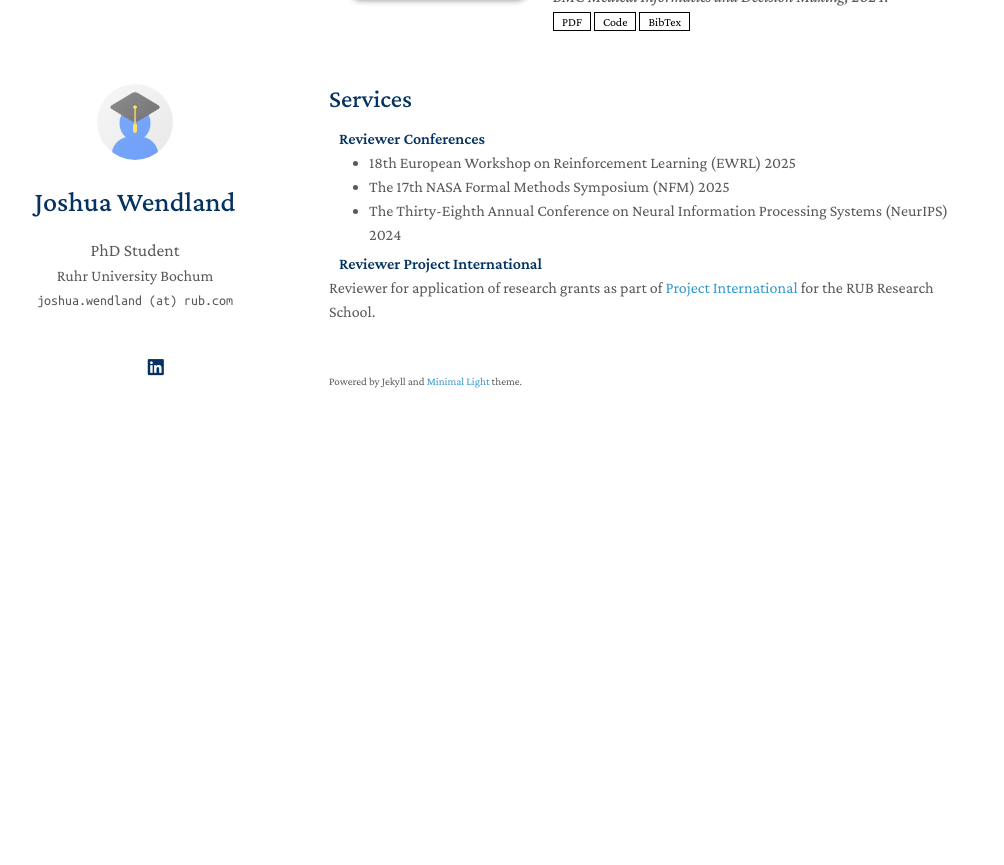
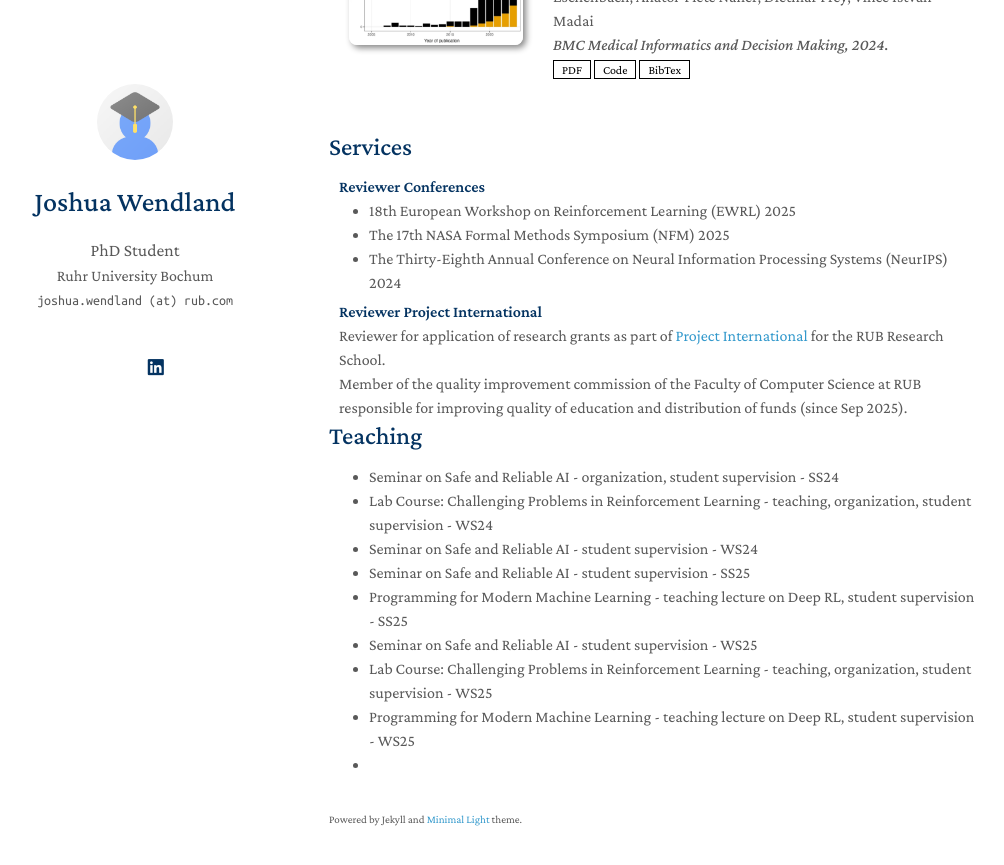
Before and after one commit to joshuawe/joshuawe.github.io, a Jekyll site: the page built from index.md, in a window 1280 px wide and 900 px high, scrolled down 730 px. Shown: the top 865 px of the window, without its empty margins (141-1145 px from the left). Built offline with Jekyll 4.4.1, drawn with Linux system fonts in a browser that asks for light colours; a style sheet for code colours, icons or effects is not loaded; our own code applies the rules of GitHub Pages for plain Markdown files; before the commit the page ends 1192 px from its top, so only the background shows below that; some of the changed text lies outside the part shown.

Commit message:
add teaching

```diff
--- a/_includes/services.md
+++ b/_includes/services.md
@@ -19,5 +18,27 @@
 
 
 <h4 style="margin:0 10px 0;">Reviewer Project International </h4>
+<p style="margin:0 10px 0;">
+Reviewer for application of research grants as part of <a href="https://www.research-school.rub.de/doctoral-researchers/funding-for-internationalization/project-international"><italics>Project International</italics></a> for the RUB Research School.
+</p>
 
-Reviewer for application of research grants as part of <a href="https://www.research-school.rub.de/doctoral-researchers/funding-for-internationalization/project-international"><italics>Project International</italics></a> for the RUB Research School.
+<h4 style="margin:0 10px 0;"></h4>
+<p style="margin:0 10px 0;">
+Member of the quality improvement commission of the Faculty of Computer Science at RUB responsible for improving quality of education and distribution of funds (since Sep 2025).
+</p>
+
+
+## Teaching
+
+<ul style="margin:0 0 5px;">
+  <!-- <li><a href="https://euro-workshop-on-reinforcement-learning.github.io/ewrl18/"><autocolor>18th European Workshop on Reinforcement Learning (EWRL) 2025</autocolor></a></li> -->
+  <li>Seminar on Safe and Reliable AI - organization, student supervision - SS24</li>
+  <li>Lab Course: Challenging Problems in Reinforcement Learning - teaching, organization, student supervision - WS24</li>
+  <li>Seminar on Safe and Reliable AI - student supervision - WS24</li>
+  <li>Seminar on Safe and Reliable AI - student supervision - SS25</li>
+  <li>Programming for Modern Machine Learning - teaching lecture on Deep RL, student supervision - SS25</li>
+  <li>Seminar on Safe and Reliable AI - student supervision - WS25</li>
+  <li>Lab Course: Challenging Problems in Reinforcement Learning - teaching, organization, student supervision - WS25</li>
+  <li>Programming for Modern Machine Learning - teaching lecture on Deep RL, student supervision - WS25</li>
+  <li></li>
+</ul>
--- a/index.md
+++ b/index.md
@@ -13,6 +13,8 @@ I am a PhD student at Ruhr University Bochum supervised by Nils Jansen.
 ## News
 
 - **[Sep. 2025]** Presented our [current work on missingness-MDPs](https://openreview.net/forum?id=TitmKQCIw0) as a poster @ [EWRL 2025](https://euro-workshop-on-reinforcement-learning.github.io/ewrl18/)
+- **[Mar 2025]** Co-initiated the [AI Lecture Series](https://informatik.rub.de/ai-lecture-series/) at Ruhr University Bochum
+- **[Aug 2024]** Attended the [ELLIS Doctoral Symposium](https://eds2024.github.io/) in Paris
 
 {% include_relative _includes/publications.md %}
 
```
Also changed, not shown: other parts of _includes/services.md (+0 -1 lines).
